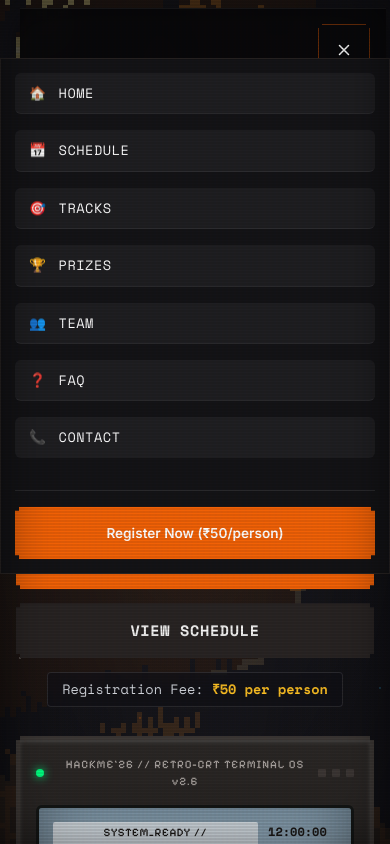
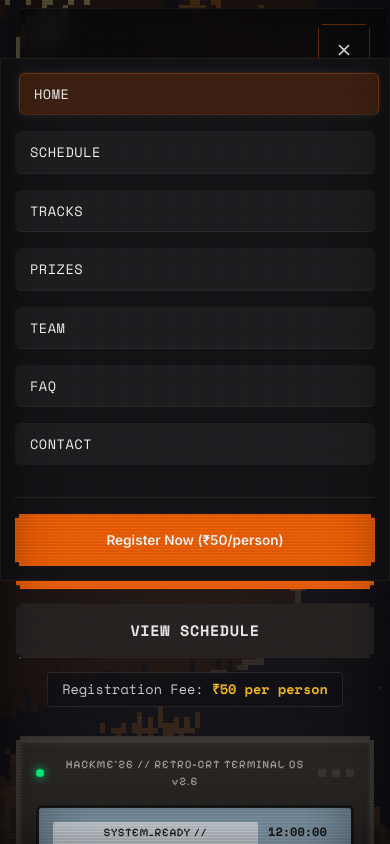
Before and after one commit to chsrikar/hackme-26, a React (Vite) app: page / in a window 390 px wide. Both pictures are taken after a click on the button "Toggle Menu". Shown: the top 844 px of the page. Built offline with nearby package versions, Linux system fonts and the light colour scheme; a web font is replaced by a local one.

Commit message:
fix: remove emojis from mobile menu, make navbar transparent with backdrop blur

```diff
--- a/src/components/layout/Navbar.jsx
+++ b/src/components/layout/Navbar.jsx
@@ -87,27 +87,27 @@ export default function Navbar() {
       {/* Mobile Drawer */}
       {mobileOpen && (
         <div className="overmind-mobile-menu">
-          <Link to="/" onClick={closeMenu} className="nav-pixel-link">
-            <span style={{ marginRight: '8px' }}>🏠</span> Home
-          </Link>
-          <Link to="/schedule" onClick={closeMenu} className="nav-pixel-link">
-            <span style={{ marginRight: '8px' }}>📅</span> Schedule
-          </Link>
-          <Link to="/vectors" onClick={closeMenu} className="nav-pixel-link">
-            <span style={{ marginRight: '8px' }}>🎯</span> Tracks
-          </Link>
-          <Link to="/prizes" onClick={closeMenu} className="nav-pixel-link">
-            <span style={{ marginRight: '8px' }}>🏆</span> Prizes
-          </Link>
-          <Link to="/team" onClick={closeMenu} className="nav-pixel-link">
-            <span style={{ marginRight: '8px' }}>👥</span> Team
-          </Link>
-          <Link to="/faq" onClick={closeMenu} className="nav-pixel-link">
-            <span style={{ marginRight: '8px' }}>❓</span> FAQ
-          </Link>
-          <Link to="/contact" onClick={closeMenu} className="nav-pixel-link">
-            <span style={{ marginRight: '8px' }}>📞</span> Contact
-          </Link>
+          <NavLink to="/" onClick={closeMenu} className="nav-pixel-link">
+            Home
+          </NavLink>
+          <NavLink to="/schedule" onClick={closeMenu} className="nav-pixel-link">
+            Schedule
+          </NavLink>
+          <NavLink to="/vectors" onClick={closeMenu} className="nav-pixel-link">
+            Tracks
+          </NavLink>
+          <NavLink to="/prizes" onClick={closeMenu} className="nav-pixel-link">
+            Prizes
+          </NavLink>
+          <NavLink to="/team" onClick={closeMenu} className="nav-pixel-link">
+            Team
+          </NavLink>
+          <NavLink to="/faq" onClick={closeMenu} className="nav-pixel-link">
+            FAQ
+          </NavLink>
+          <NavLink to="/contact" onClick={closeMenu} className="nav-pixel-link">
+            Contact
+          </NavLink>
 
           <div style={{ marginTop: '16px', paddingTop: '16px', borderTop: '1px solid rgba(255, 255, 255, 0.1)' }}>
             <PixelButton
--- a/src/styles/global.css
+++ b/src/styles/global.css
@@ -316,13 +316,16 @@ a:hover {
     right: 0;
     padding: 0;
     z-index: 1000;
+    background: transparent;
   }
 
   .overmind-nav-container {
     padding: 10px 16px;
-    background: rgba(10, 10, 12, 0.98);
+    background: rgba(10, 10, 12, 0.85);
+    backdrop-filter: blur(10px);
+    -webkit-backdrop-filter: blur(10px);
     border: none;
-    border-bottom: 1px solid rgba(242, 98, 7, 0.3);
+    border-bottom: 1px solid rgba(242, 98, 7, 0.2);
     border-radius: 0;
     clip-path: none;
     display: flex;
@@ -384,7 +387,9 @@ a:hover {
     left: 0;
     right: 0;
     margin-top: 0;
-    background: rgba(10, 10, 12, 0.98);
+    background: rgba(10, 10, 12, 0.95);
+    backdrop-filter: blur(10px);
+    -webkit-backdrop-filter: blur(10px);
     border: none;
     border-bottom: 2px solid rgba(242, 98, 7, 0.4);
     padding: 16px;
@@ -396,7 +401,7 @@ a:hover {
 
   .overmind-mobile-menu .nav-pixel-link {
     background: rgba(255, 255, 255, 0.05);
-    padding: 12px 16px;
+    padding: 14px 16px;
     margin-bottom: 8px;
     border-radius: 6px;
     display: flex;
@@ -406,10 +411,13 @@ a:hover {
     color: #fff;
     text-decoration: none;
     transition: all 0.2s;
+    border: 1px solid transparent;
   }
 
-  .overmind-mobile-menu .nav-pixel-link:hover {
+  .overmind-mobile-menu .nav-pixel-link:hover,
+  .overmind-mobile-menu .nav-pixel-link.active {
     background: rgba(242, 98, 7, 0.2);
+    border-color: rgba(242, 98, 7, 0.4);
     transform: translateX(4px);
   }
 
```
